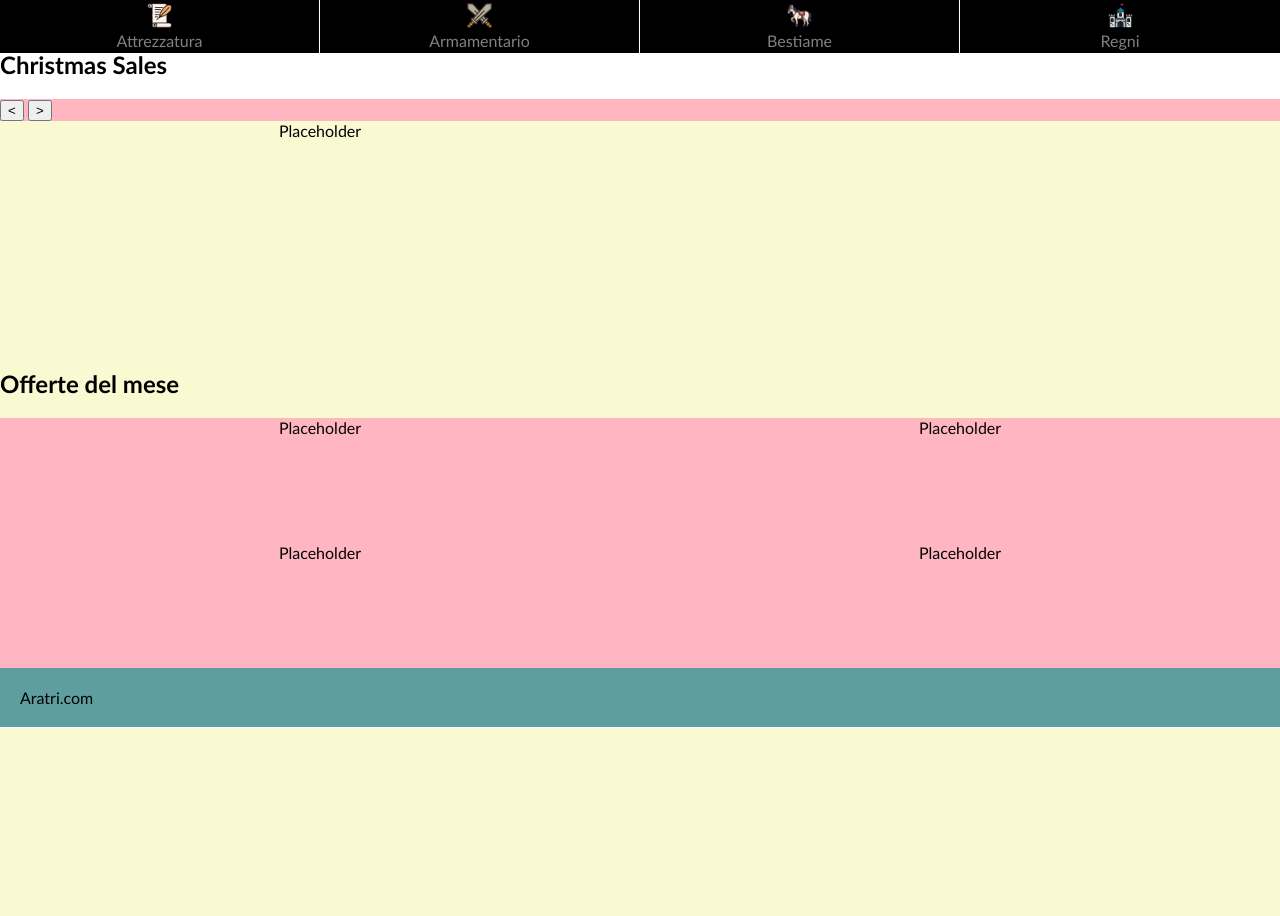
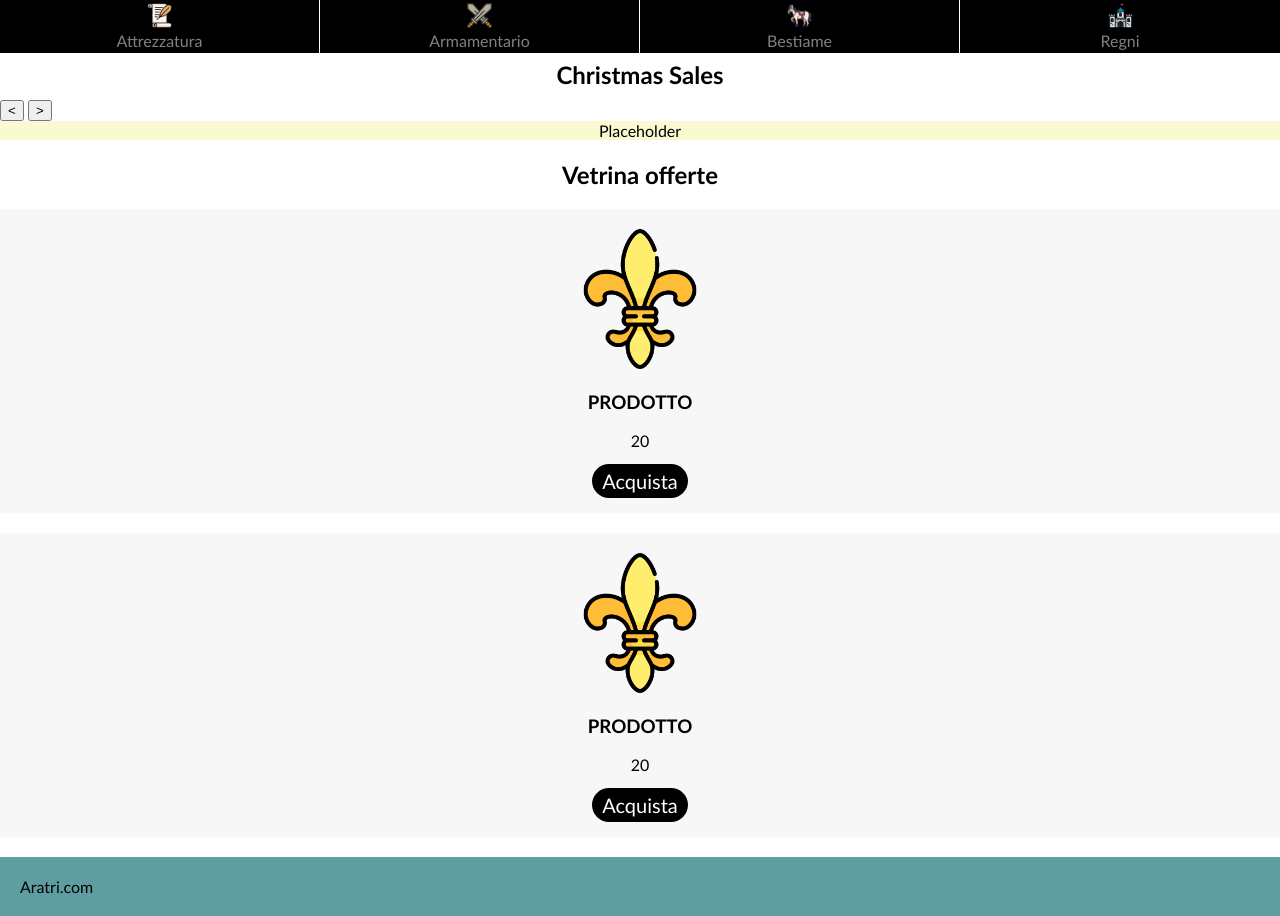
Before and after one commit to ThomasCapelli/TW-Project, a PHP site: page /html/home.html in a window 1280 px wide. Shown: the part 72-988 px from the top of the page. Before the commit the page ends 800 px from the top, so only its background shows below. Run offline with PHP 8.4, Linux system fonts and the light colour scheme.

Commit message:
added a section for special prices products and the relative CSS

```diff
--- a/css/style.css
+++ b/css/style.css
@@ -60,29 +60,60 @@ body > nav > ul > li > div > a:hover {
 main {
     margin-top: 50px;
 }
-main > section:first-of-type > nav > ul{
-    height: 300px;
+main > section > h1{
+    text-align: center;
+    padding: 10px 0;
+    margin: 0;
+}
+main > section > nav > ul{
+    width: 100%;
     background-color:lightgoldenrodyellow;
 }
 main section nav ul li {
     text-align: center;
 }
-
-main section nav {
-    background-color: lightpink;
-    height: 250px;
-}
-main section nav ul{
-    height: 100%;
-}
-main section nav ul li{
-    display: inline-block;
-    text-decoration: none;
-    width: 50%;
-    height: 50%;
+main > h2 {
     text-align: center;
 }
-footer {
-    background-color: cadetblue;
+article {
+    background-color: #f7f7f7 ;
+    margin-bottom: 20px;
+    width: 100%;
+    display: inline-block;
+}
+
+article > header {
+    padding: 20px;
+    text-align: center;
+    height: 200px;
+
+}
+article  header  a  img {
+    max-height: 70%;
+    max-width: 70%;
+}
+article  header  a  img:hover {
+    max-width: 71%;
+    max-height: 71%;
+}
+article > footer {
+    text-align: center;
     padding: 20px;
 }
+article > footer > a {
+    text-decoration: none;
+    padding: 5px 10px;
+    font-size: 20px;
+    background-color: black;
+    color: white;
+    border-radius: 20px;
+}
+article > footer > a:hover {
+    padding: 6px 12px;
+    background-color: grey;
+}
+
+body > footer {
+    padding: 20px;
+    background-color: cadetblue;
+}
--- a/html/home.html
+++ b/html/home.html
@@ -40,16 +40,27 @@
                 </ul>
             </nav>
         </section>
-
-        <!-- Vetrina offerte -->
-        <section>
-            <h2>Offerte del mese</h2>
-            <nav>
-                <ul>
-                    <li>Placeholder</li><li>Placeholder</li><li>Placeholder</li><li>Placeholder</li>
-                </ul>
-            </nav>
-        </section>
+        <h2>Vetrina offerte</h2>
+        <article>
+            <header>
+                <a href="#" ><img src="../icons/fleur-de-lis.png" alt="Website logo" /></a></div>
+                <h3>PRODOTTO</h3>
+                <p>20</p>
+            </header>
+            <footer>
+                <a href="#">Acquista</a>
+            </footer>
+        </article>
+        <article>
+            <header>
+                <a href="#" ><img src="../icons/fleur-de-lis.png" alt="Website logo" /></a></div>
+                <h3>PRODOTTO</h3>
+                <p>20</p>
+            </header>
+            <footer>
+                <a href="#">Acquista</a>
+            </footer>
+        </article>
     </main>
     <footer>
         <p>Aratri.com</p>
```
